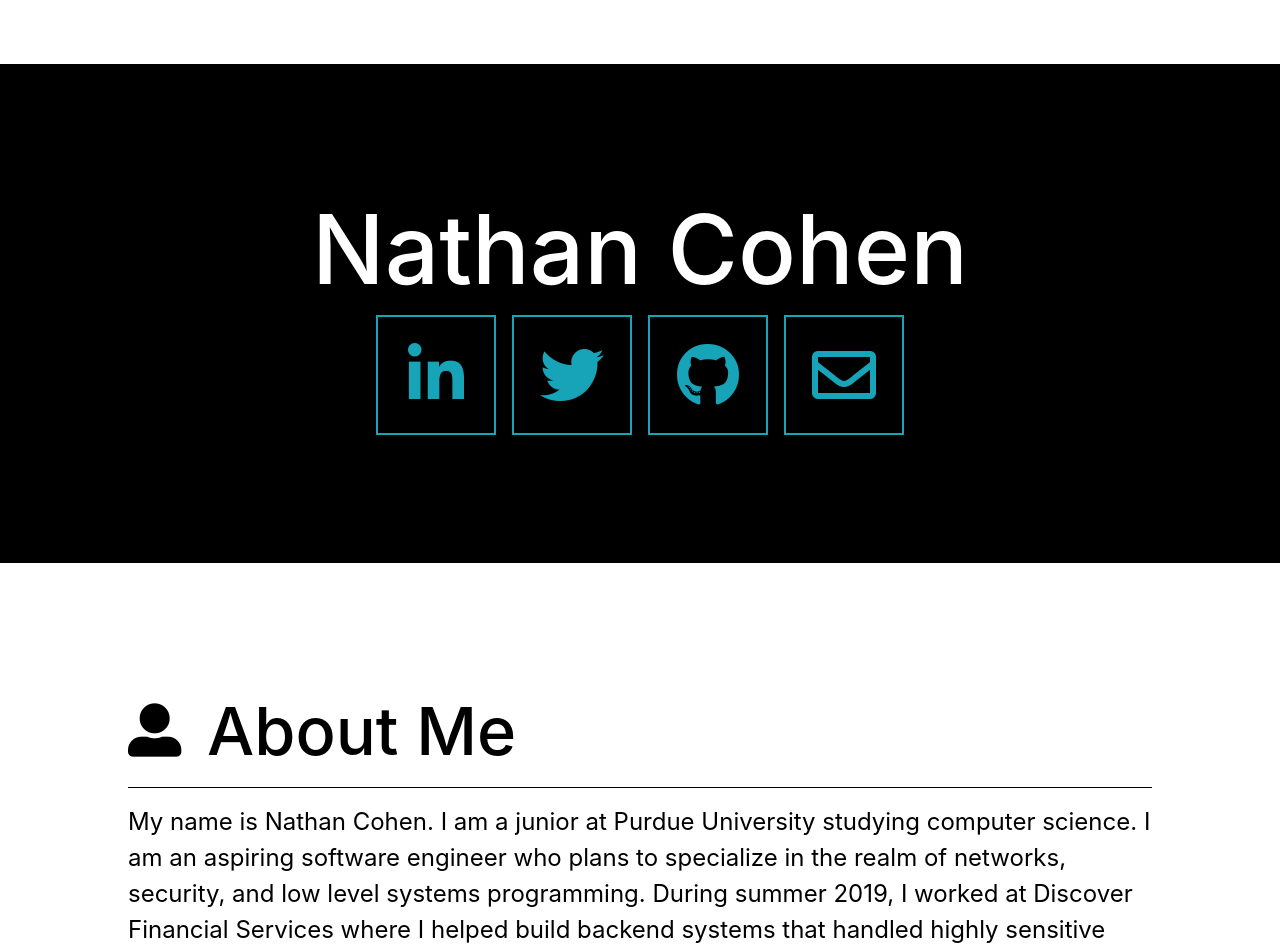
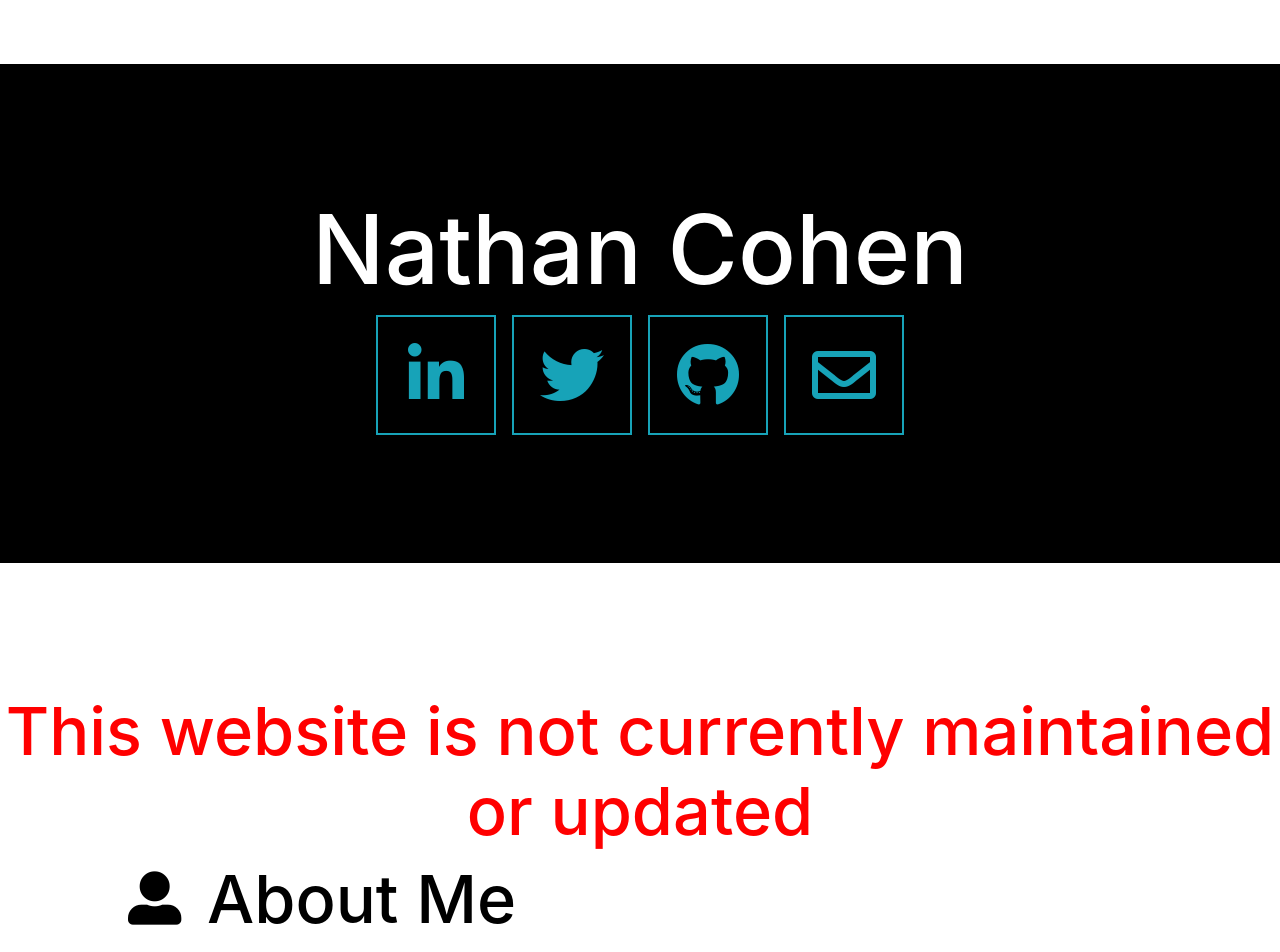
Before and after one commit to najaco/personal-website, a React (Create React App) app: page / in a window 1280 px wide. Shown: the top 952 px of the page. Built offline with nearby package versions, Linux system fonts and the light colour scheme.

Commit message:
Added failure to maintain note

```diff
--- a/src/App.js
+++ b/src/App.js
@@ -19,6 +19,7 @@ class App extends React.Component {
           <title>{TITLE}</title>
         </Helmet>
         <Home />
+        <h1 style={{"color":"red", "text-align": "center"}}>This website is not currently maintained or updated</h1>
         <About />
         <Education />
         <Projects />
```
Also changed, not shown: 1 other file (tests, documents, lock files or other folders).
